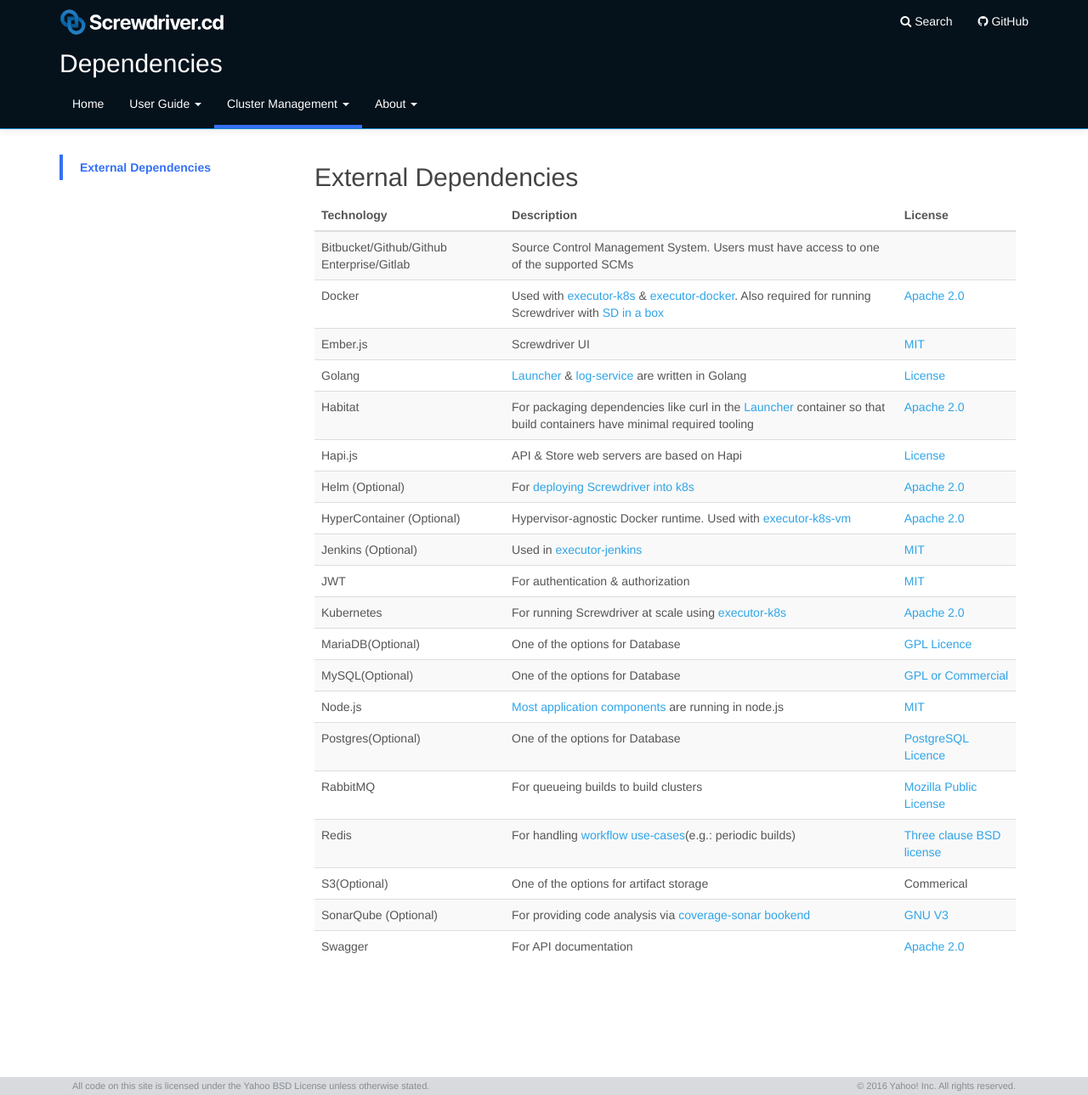
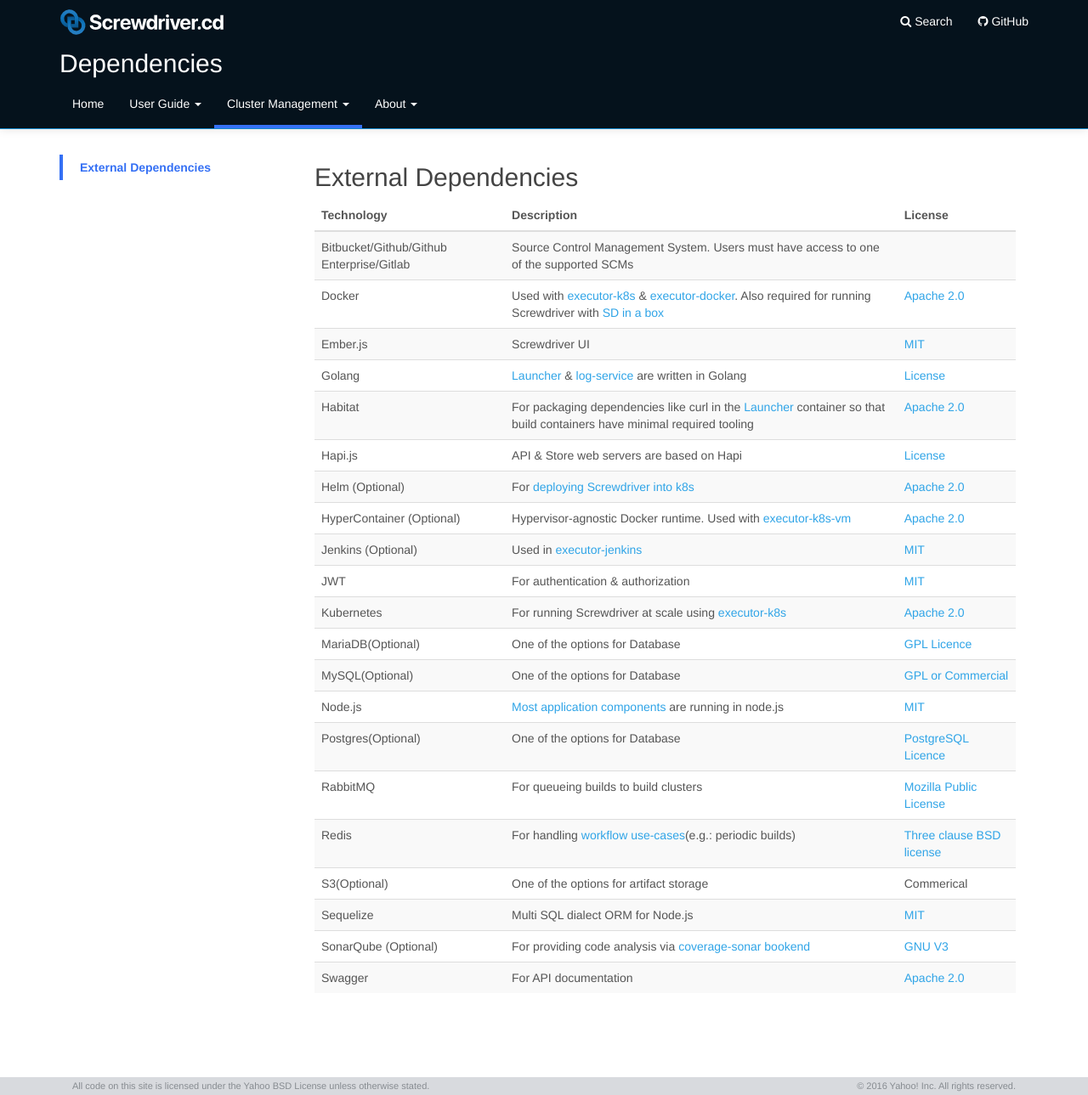
Before and after one commit to screwdriver-cd/guide, a Jekyll site: the page built from docs/cluster-management/dependencies.md, in a window 1280 px wide and 1289 px high. Shown: the whole window at 85% size. Built offline with Jekyll 4.4.1, drawn with Linux system fonts in a browser that asks for light colours.

Commit message:
fix: add sequalize

```diff
--- a/docs/cluster-management/dependencies.md
+++ b/docs/cluster-management/dependencies.md
@@ -30,5 +30,6 @@ toc:
  | RabbitMQ               | For queueing builds to build clusters | [Mozilla Public License](https://www.rabbitmq.com/mpl.html) |
  | Redis                  | For handling [workflow use-cases](https://docs.screwdriver.cd/user-guide/configuration/workflow)(e.g.: periodic builds) | [Three clause BSD license](https://redis.io/topics/license) |
  | S3(Optional) | One of the options for artifact storage | Commerical |
+ | Sequelize              | Multi SQL dialect ORM for Node.js | [MIT](https://github.com/sequelize/sequelize/blob/master/LICENSE) |
  | SonarQube (Optional)   | For providing code analysis via [coverage-sonar bookend](https://github.com/screwdriver-cd/coverage-sonar) | [GNU V3](https://www.sonarqube.org/downloads/license) |
  | Swagger                | For API documentation | [Apache 2.0](https://swagger.io/license) |
```
